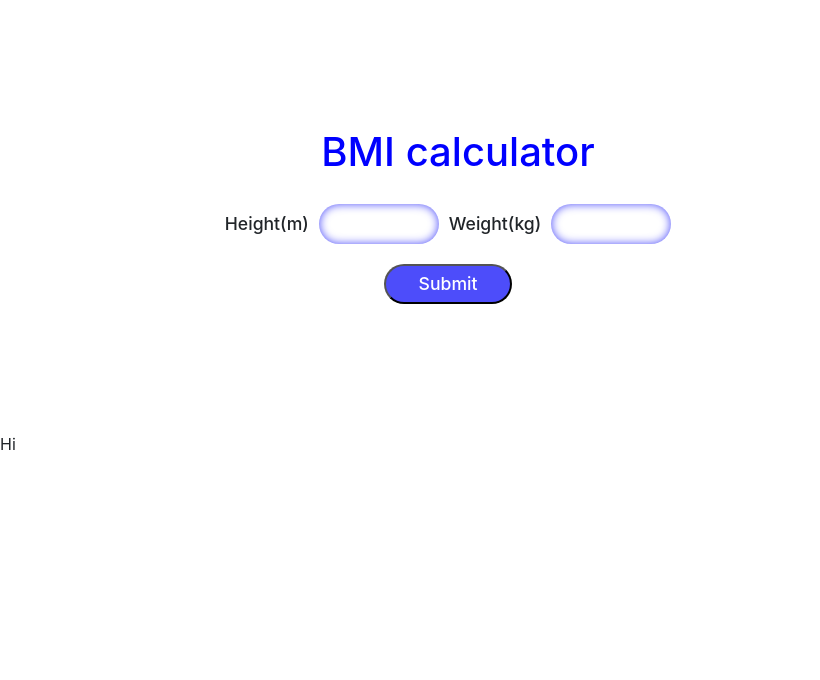
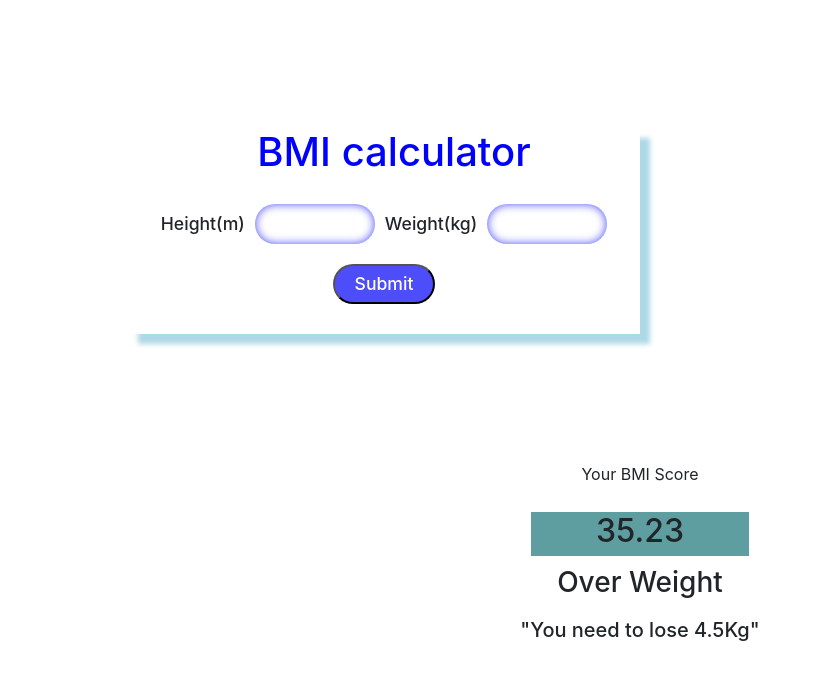
Before and after one commit to abin-karukappallil/Re-Act, a React (Create React App) app: page / in a window 1280 px wide. Shown: the top 680 px of the page, without its empty margins (0-820 px from the left). Built offline with nearby package versions, Linux system fonts and the light colour scheme.

Commit message:
css changed

```diff
--- a/src/App.css
+++ b/src/App.css
@@ -1,11 +1,18 @@
 .form {
     margin: 10%;
-    width: 50%;
+    width: 40%;
     height: 20%;
     display: flex;
     gap: 20px;
     flex-direction: column;
     align-items: center;
+    padding-bottom: 30px;
+    box-shadow: 10px 10px 5px lightblue;
+}
+.form-wrapper{
+    width: 100%;
+
+    margin-bottom: 2px !important;
 }
 .form input {
     border-radius: 50px;
@@ -42,6 +49,18 @@
 .alert {
     color: red;
 }
+.square-score {
+    background-color: cadetblue;
+    width: 17%;
+    height: 44px;
+    text-align: center;
+}
+.score-wrap {
+    display: flex;
+    flex-direction: column;
+    align-items: center;
+    gap: 10px;
+}
 @media (width <=600px) {
     .form {
         width: 50%;
--- a/src/components/BmiScore.jsx
+++ b/src/components/BmiScore.jsx
@@ -1,8 +1,16 @@
 function BmiScore({bmino,bminame}) {
   return (
     <div>
-        <div>Hi {bmino} <br />
-        {bminame}</div>
+       <div className="main-score">
+        <div className="score-wrap">
+          <p>Your BMI Score</p>
+          <div className="square-score">
+            <h2>35.23</h2>
+          </div>
+          <h3>Over Weight</h3>
+          <h5>"You need to lose 4.5Kg"</h5>
+        </div>
+       </div>
     </div>
   )
 }
```
